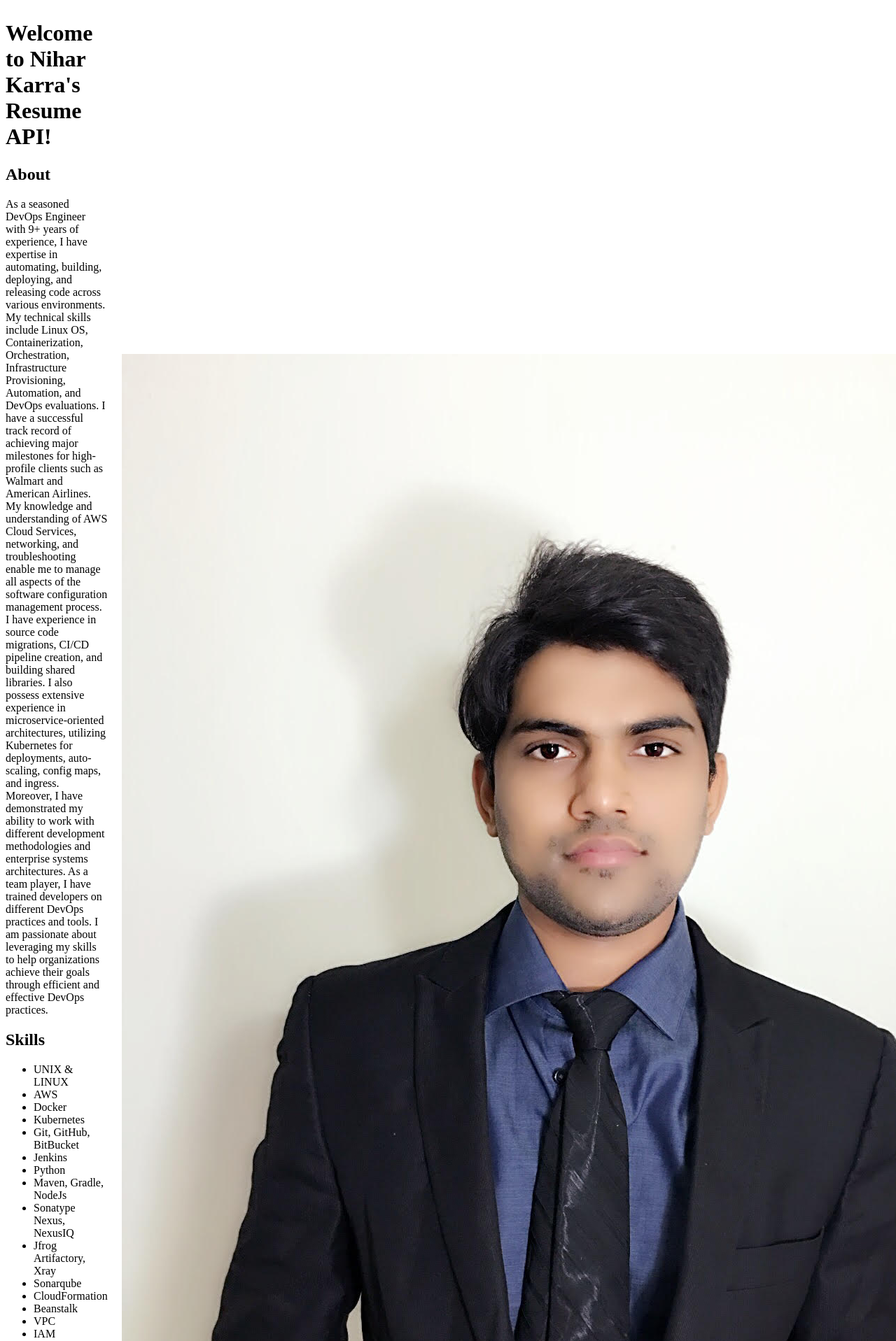
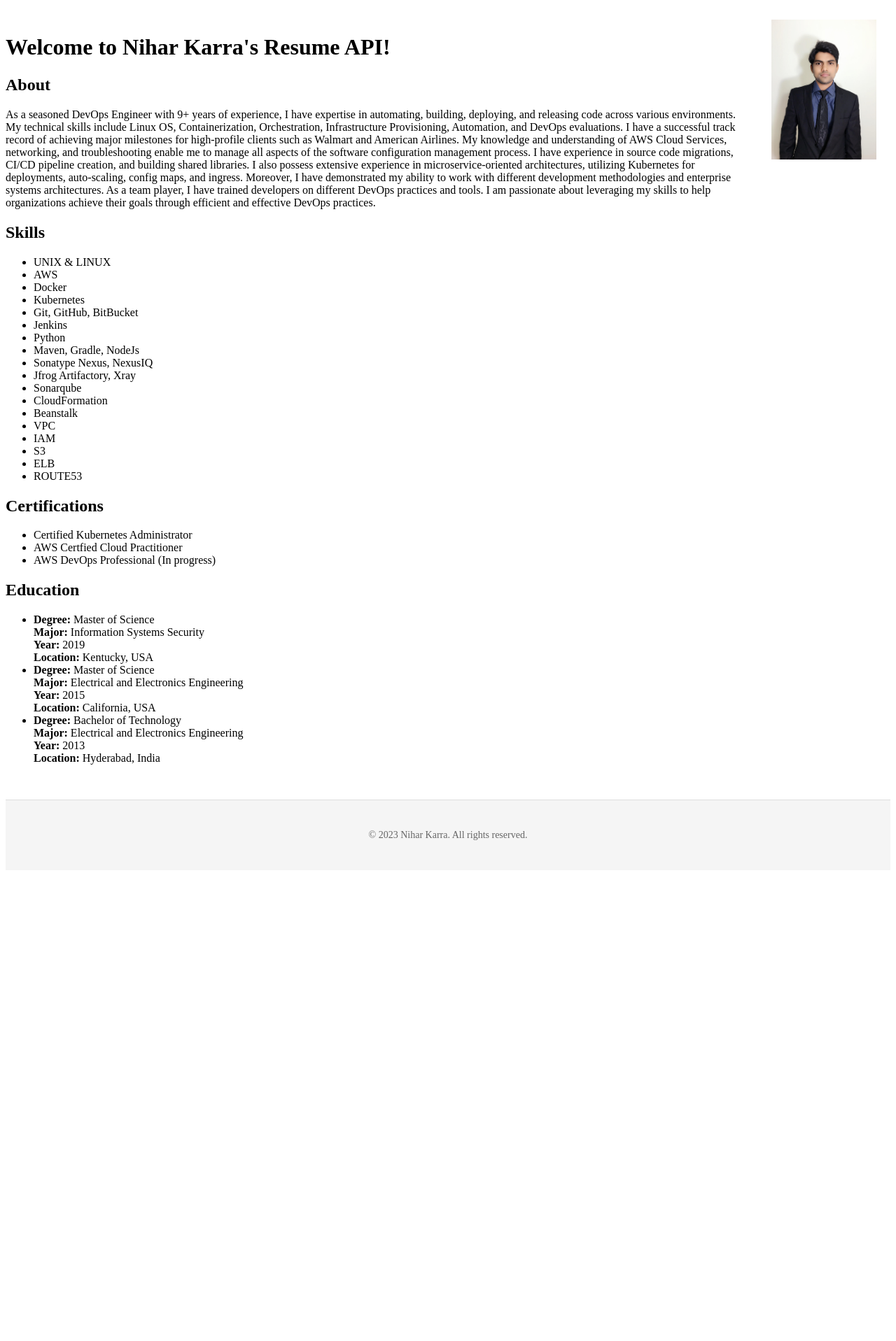
Before and after one commit to niharkarra/SA-Practical, a Flask app: page / in a window 1280 px wide; the page is wider, and only the part inside the window is pictured. Shown: the top 1917 px of that part at 70% size. After the commit the page ends 1201 px from the top of that part, so only its background shows below. Run offline with Flask 3, Linux system fonts and the light colour scheme.

Commit message:
chnage2s

```diff
--- a/templates/home.html
+++ b/templates/home.html
@@ -4,17 +4,20 @@
     <title>Home</title>
     <style>
         body {
-            display: flex;
-            align-items: center;
+            position: relative;
+            padding-top: 20px;
         }
 
         .content {
-            flex: 1;
+            margin-right: 200px;
         }
 
         img {
-            float: right;
-            margin-left: 20px;
+            position: absolute;
+            top: 20px;
+            right: 20px;
+            width: 150px;
+            height: auto;
         }
 
         footer {
```
